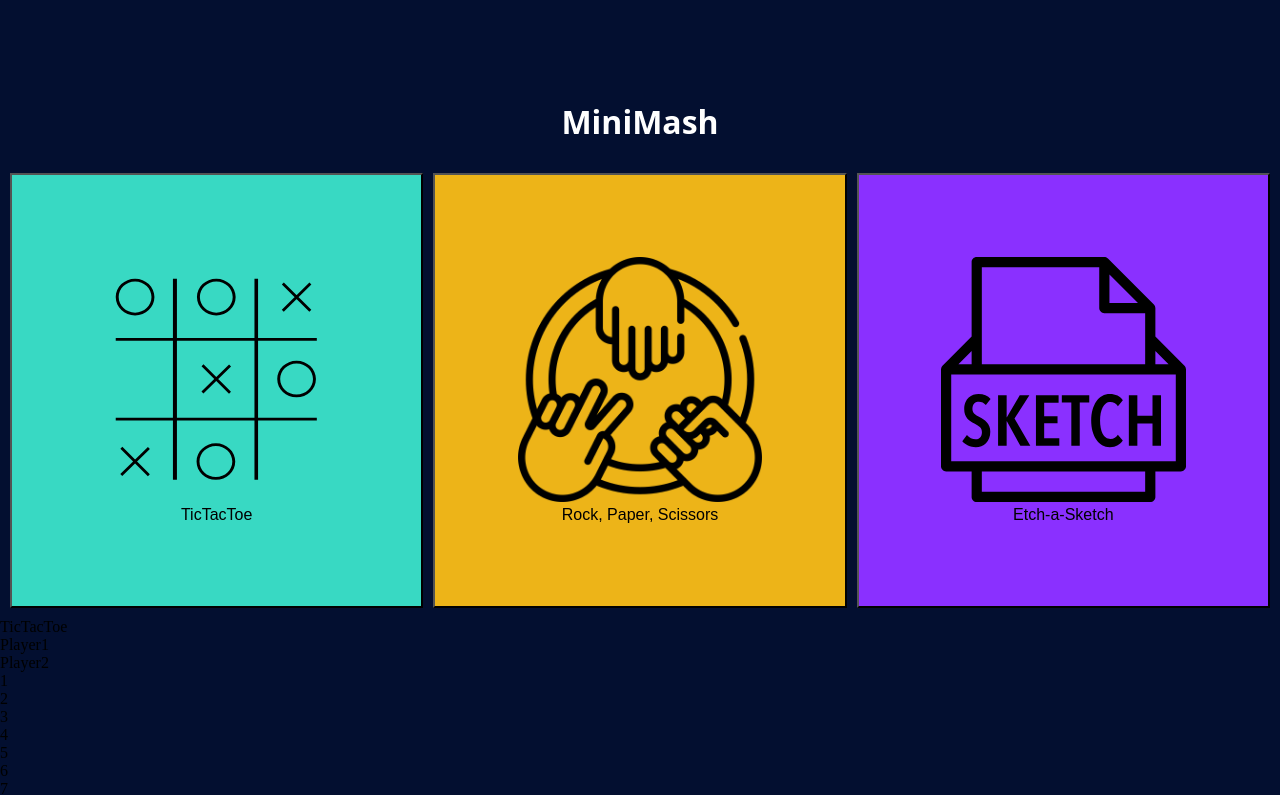
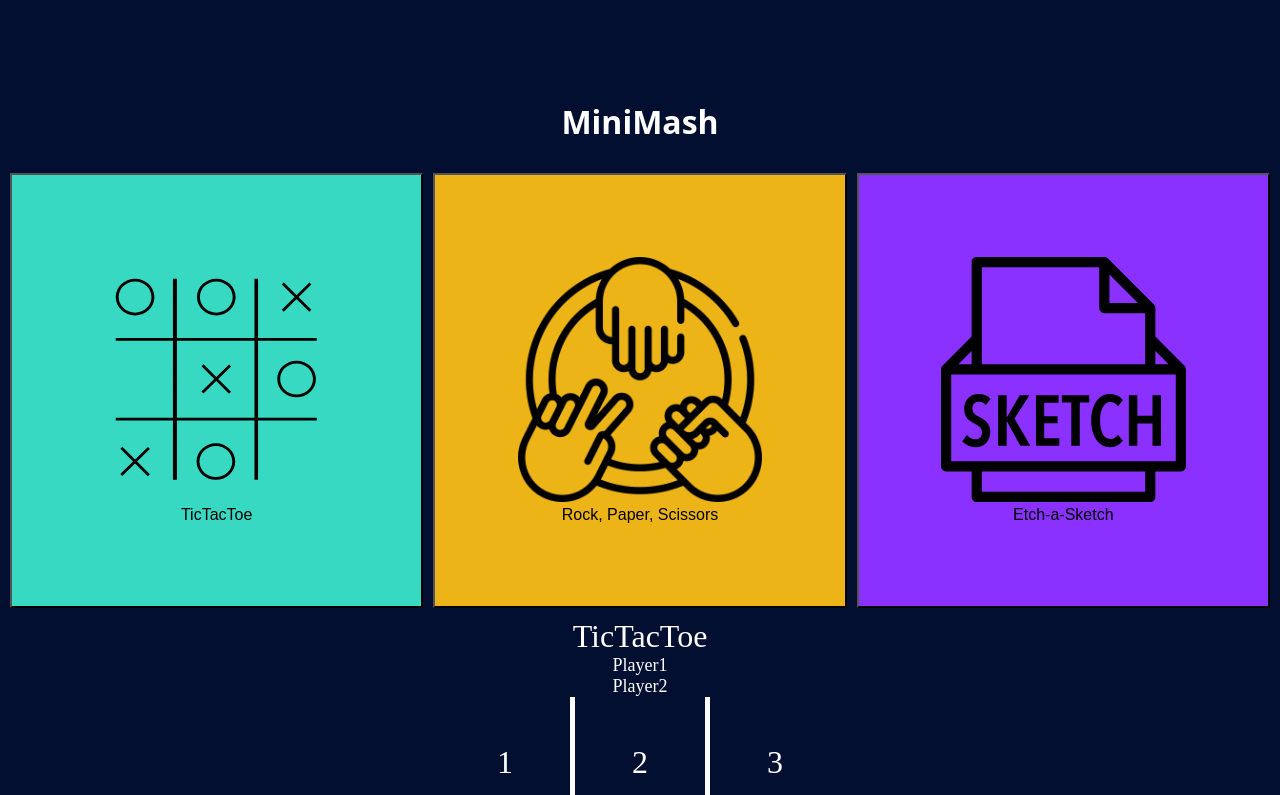
Before and after one commit to JJHH17/minimash, a website built with webpack: page src/index.html in a window 1280 px wide. Both pictures are taken after a click on the button "TicTacToe". Shown: the top 795 px of the page. Built offline with nearby package versions, Linux system fonts and the light colour scheme.

Commit message:
Create tictactoe board display

```diff
--- a/src/elementSelect.js
+++ b/src/elementSelect.js
@@ -1,4 +1,16 @@
 // Files responsible for selecting elements on page/DOM
+
+// hides home page
+export function hideHome() {
+    const home = document.querySelector("#home");
+    home.style.display = "none";
+}
+
+// Displays home page
+export function showHome() {
+    const home = document.querySelector("#home");
+    home.style.display = "grid";
+}
 
 // Selects tictactoe game
 export function tictactoeDiv() {
--- a/src/styles.css
+++ b/src/styles.css
@@ -48,3 +48,35 @@
 #TicTacToe, #RockPaperScissors, #etch-a-sketch {
     display: none;
 }
+
+#ticTacToeTitle, #player1TicTacToe, #player2TicTacToe, #ticTacToeReset {
+    color: white;
+    text-align: center;
+}
+
+#TicTacToeBoardDiv {
+    background-color: white;
+    color: white;
+    display: grid;
+    grid-template-columns: repeat(3, 1fr);
+    aspect-ratio: 1 / 1;
+    gap: 5px;
+    width: 90vmin;
+    max-width: 400px;
+    margin: auto;
+}
+
+#TicTacToeBoardDiv > div {
+    display: flex;
+    align-items: center;
+    justify-content: center;
+    font-size: 2rem;
+}
+
+#ticTacToeTitle {
+    font-size: xx-large;
+}
+
+#player1TicTacToe, #player2TicTacToe {
+    font-size: large;
+}
```
Also changed, not shown: src/index.html (+2 -0 lines).
